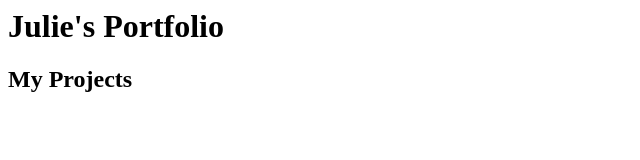
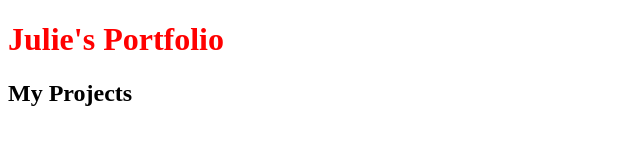
Before and after one commit to JKBadham/Portfolio, a plain HTML site: page index.html in a window 1280 px wide. Shown: the whole page, without its empty margins (0-640 px from the left). Drawn offline with Linux system fonts and the light colour scheme.

Commit message:
Add html boilerplate and linked css file

```diff
--- a/index.html
+++ b/index.html
@@ -1,3 +1,16 @@
+<!DOCTYPE html>
+    <html>
+    <head>
+        <meta charset="utf-8">
+        <title>Portfolio</title>
+        <link rel="stylesheet" href="style.css">
+    </head>
+    <body>
+
+
 <h1>Julie's Portfolio</h1>
 
 <h2>My Projects</h2>
+
+    </body>
+    </html>
--- /dev/null
+++ b/style.css
@@ -0,0 +1,3 @@
+h1 {
+    color: red;
+}
```
